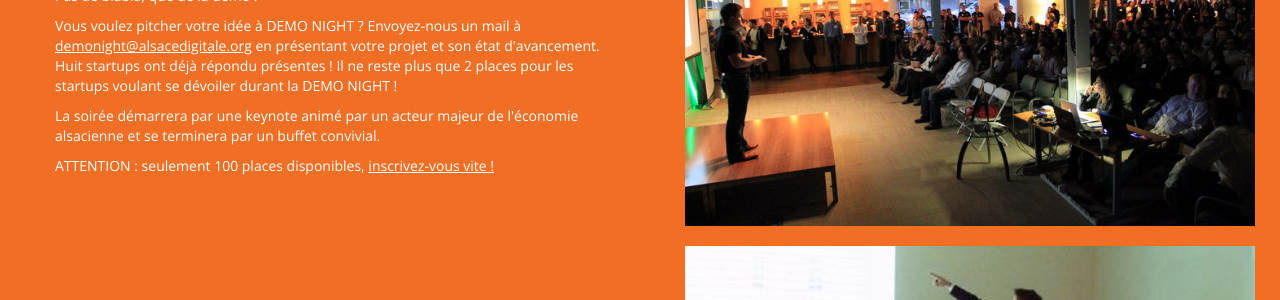
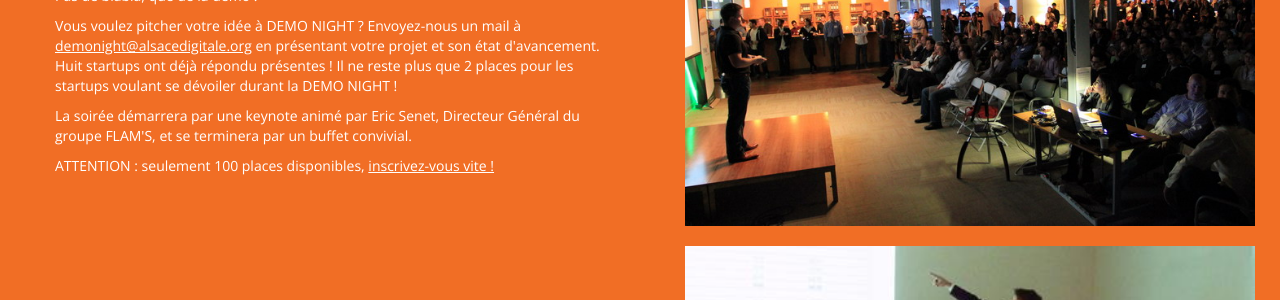
Before and after one commit to AlsaceDigitale/edgefest, a Jekyll site: the page built from demonight.html, in a window 1280 px wide and 900 px high, scrolled down 2166 px. Shown: the part 154-454 px from the top of the window. Built offline with Jekyll 4.4.1, drawn with Linux system fonts in a browser that asks for light colours; some web fonts are replaced.

Commit message:
demo night keynote speaker

```diff
--- a/_includes/demonight.html
+++ b/_includes/demonight.html
@@ -24,7 +24,7 @@
           <br/>
           Huit startups ont déjà répondu présentes ! Il ne reste plus que 2 places pour les startups voulant se dévoiler durant la DEMO NIGHT !
         </p>
-        <p class='concept'>La soirée démarrera par une keynote animé par un acteur majeur de l'économie alsacienne et se terminera par un buffet convivial.</p>
+        <p class='concept'>La soirée démarrera par une keynote animé par Eric Senet, Directeur Général du groupe FLAM'S, et se terminera par un buffet convivial.</p>
         <p class='concept'><span class="small-caps">ATTENTION</span> : seulement 100 places disponibles, <a href="http://demonight2013.eventbrite.fr/">inscrivez-vous vite !</a></p>
       </div>
       <div class="span6">
```
